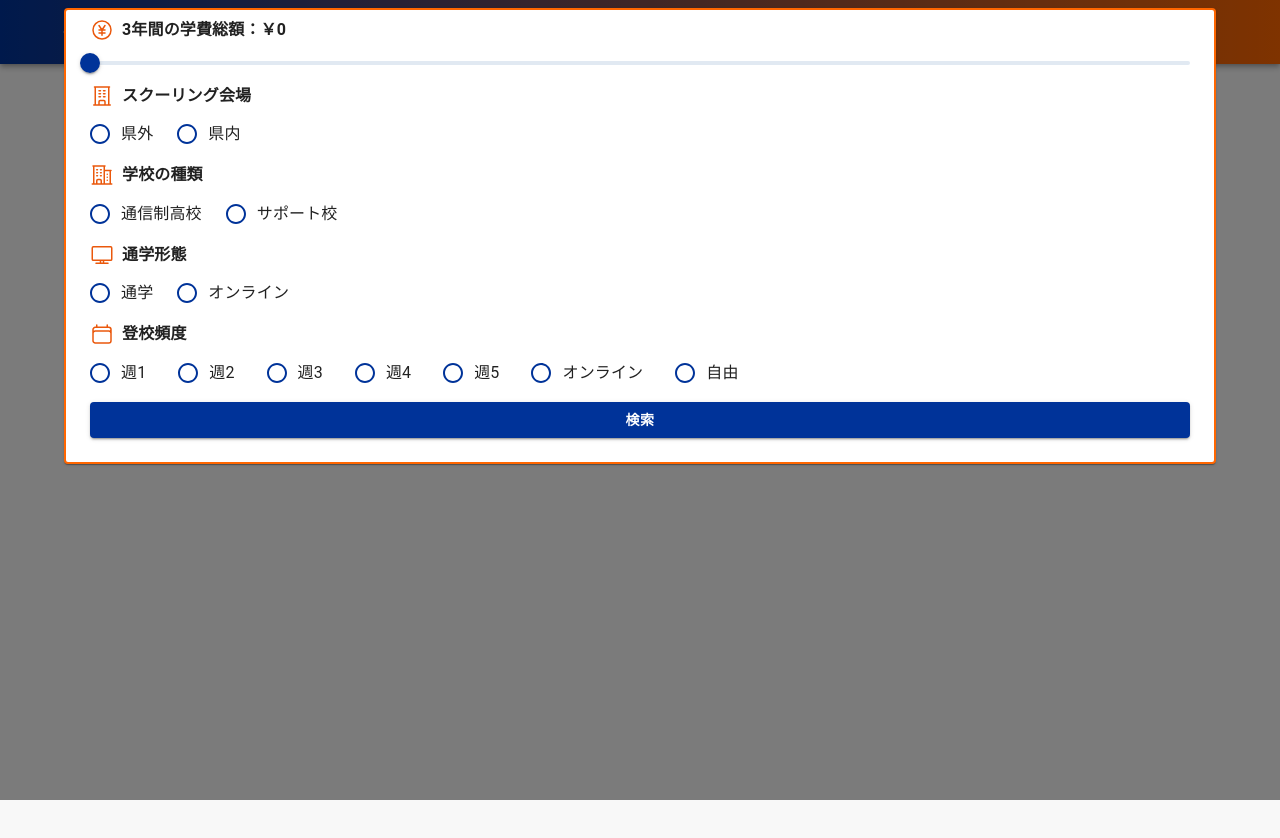
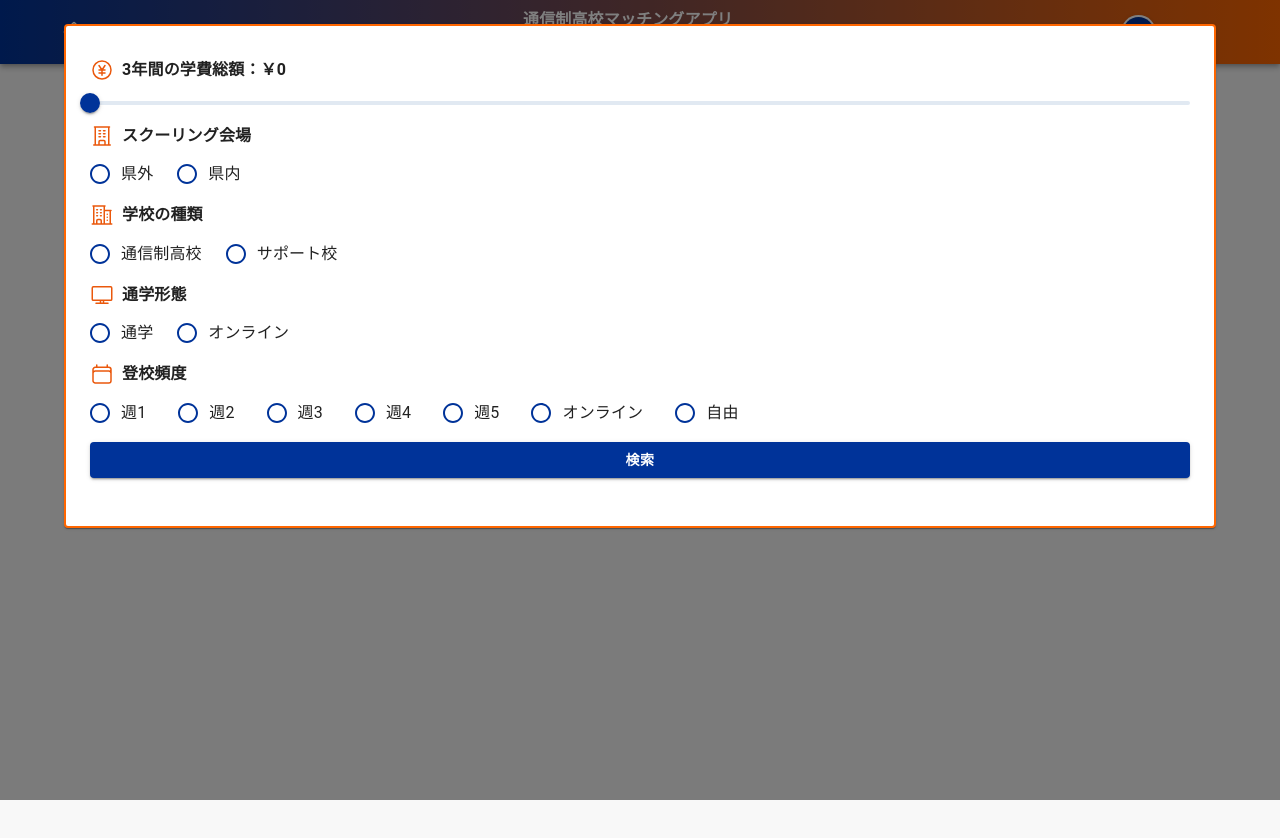
Before and after one commit to Sug1re/correspondence-app, a Next.js app: page / in a window 1280 px wide. Both pictures are taken after a click on the button "検索". Shown: the top 838 px of the page. Built offline with nearby package versions, Linux system fonts and the light colour scheme; no server answers; the database is empty.

Commit message:
モーダルにスクロール機能実装

```diff
--- a/components/component/Form.tsx
+++ b/components/component/Form.tsx
@@ -164,9 +164,11 @@ const Form: React.FC<FormProps> = ({ handleClose }) => {
       <Container>
         <Card
           sx={{
-            mt: 1,
-            px: 3,
+            mt: 3,
+            p: 3,
             border: `2px solid #FF6600`,
+            maxHeight: "80vh",
+            overflowY: "auto",
           }}
         >
           {/* 検索窓 */}
```
